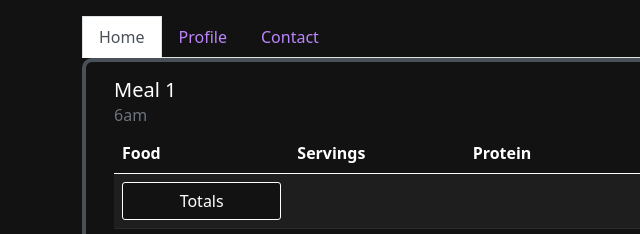
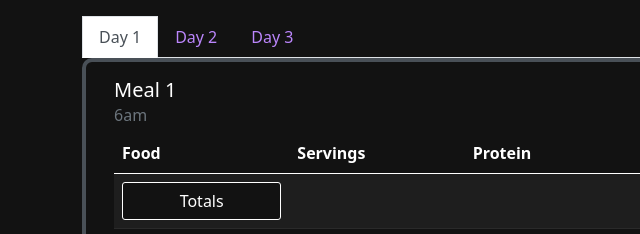
Before and after one commit to JoshuaHolloway/nutrition-app-v2, a website: page index.html in a window 1280 px wide. Shown: the top 234 px of the page, 0-640 px from the left. Drawn offline with nearby package versions, Linux system fonts and the light colour scheme.

Commit message:
customized tabs

```diff
--- a/index.html
+++ b/index.html
@@ -15,17 +15,17 @@
 
     <ul class="nav nav-tabs" id="myTab" role="tablist">
       <li class="nav-item" role="presentation">
-        <a class="nav-link active" id="home-tab" data-bs-toggle="tab" href="#home" role="tab" aria-controls="home" aria-selected="true">Home</a>
+        <a class="nav-link active" id="tab-0" data-bs-toggle="tab" href="#tab-0-window" role="tab" aria-controls="home" aria-selected="true">Day 1</a>
       </li>
       <li class="nav-item" role="presentation">
-        <a class="nav-link" id="profile-tab" data-bs-toggle="tab" href="#profile" role="tab" aria-controls="profile" aria-selected="false">Profile</a>
+        <a class="nav-link" id="tab-1" data-bs-toggle="tab" href="#tab-1-window" role="tab" aria-controls="profile" aria-selected="false">Day 2</a>
       </li>
       <li class="nav-item" role="presentation">
-        <a class="nav-link" id="contact-tab" data-bs-toggle="tab" href="#contact" role="tab" aria-controls="contact" aria-selected="false">Contact</a>
+        <a class="nav-link" id="tab-2" data-bs-toggle="tab" href="#tab-2-window" role="tab" aria-controls="contact" aria-selected="false">Day 3</a>
       </li>
     </ul>
     <div class="tab-content" id="myTabContent">
-      <div class="tab-pane fade show active" id="home" role="tabpanel" aria-labelledby="home-tab">
+      <div class="tab-pane fade show active" id="tab-0-window" role="tabpanel" aria-labelledby="home-tab">
 
         <div class="container-fluid">
           <div class="row mb-4">
@@ -177,8 +177,8 @@
         </div>
 
       </div>
-      <div class="tab-pane fade" id="profile" role="tabpanel" aria-labelledby="profile-tab">B</div>
-      <div class="tab-pane fade" id="contact" role="tabpanel" aria-labelledby="contact-tab">C</div>
+      <div class="tab-pane fade" id="tab-1-window" role="tabpanel" aria-labelledby="profile-tab">B</div>
+      <div class="tab-pane fade" id="tab-2-window" role="tabpanel" aria-labelledby="contact-tab">C</div>
     </div>
 
 
```
